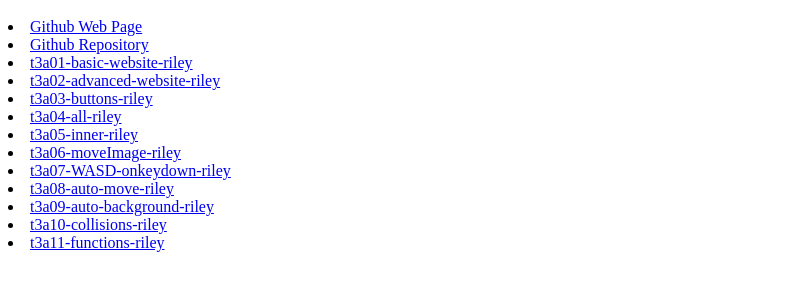
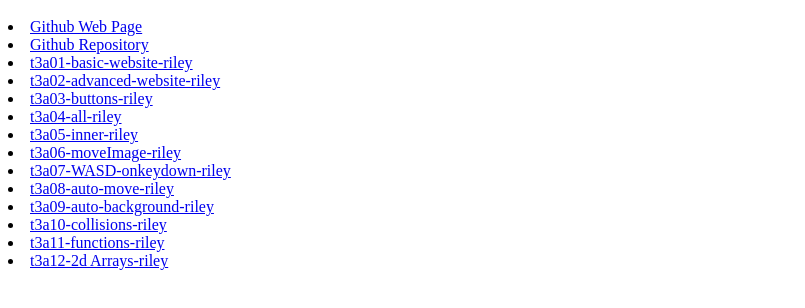
Before and after one commit to RileyOlson27/Game-Dev-2019-Riley, a plain HTML site: page index.html in a window 1280 px wide. Shown: the part 48-356 px from the top of the page, without its empty margins (0-805 px from the left). Drawn offline with Linux system fonts and the light colour scheme.

Commit message:
Update index.html

```diff
--- a/index.html
+++ b/index.html
@@ -32,7 +32,8 @@ Game Dev Riley
 <a href="T3D10%20-%20Collisions%20-%20Riley.html"> t3a10-collisions-riley </a>
 <li>
 <a href="T3D11%20-%20function%20-%20Riley.html"> t3a11-functions-riley </a>
-
+<li>
+<a href="T3D12%20-%202d%20arrays%20-%20Riley.html"> t3a12-2d Arrays-riley </a>
 <script>
 
 </script>
```
